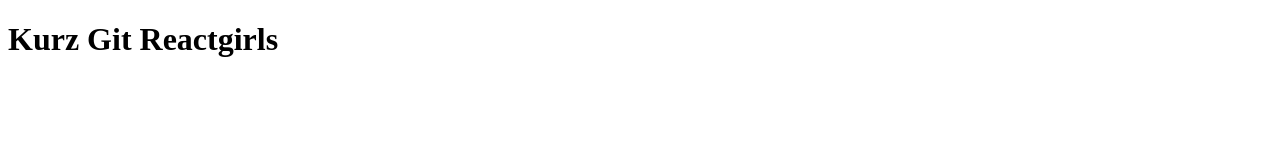
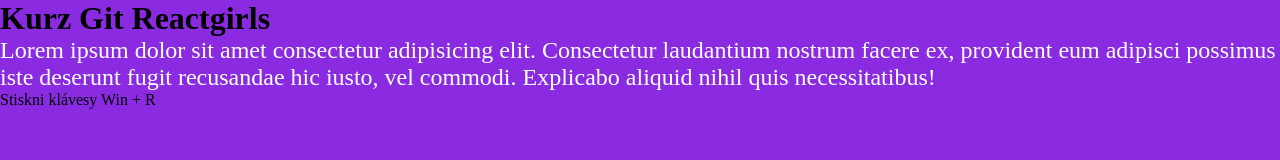
Before and after one commit to Barbora6/kurz-git-reactgirls, a plain HTML site: page Index.html in a window 1280 px wide. Drawn offline with Linux system fonts and the light colour scheme.

Commit message:
nové styly

```diff
--- a/Index.html
+++ b/Index.html
@@ -3,10 +3,20 @@
   <head>
     <meta charset="UTF-8" />
     <meta name="viewport" content="width=device-width, initial-scale=1.0" />
+    <link rel="stylesheet" href="Style.css" />
     <title>Document</title>
   </head>
   <body>
     <h1>Kurz Git Reactgirls</h1>
+    <p>
+      Lorem ipsum dolor sit amet consectetur adipisicing elit. Consectetur
+      laudantium nostrum facere ex, provident eum adipisci possimus iste
+      deserunt fugit recusandae hic iusto, vel commodi. Explicabo aliquid nihil
+      quis necessitatibus!
+    </p>
+    <ul>
+      <li>Stiskni klávesy Win + R</li>
+    </ul>
     <script type="module" src="Hello.js"></script>
   </body>
 </html>
--- /dev/null
+++ b/Style.css
@@ -0,0 +1,11 @@
+* {
+  margin: 0;
+  padding: 0;
+  box-sizing: border-box;
+  background-color: blueviolet;
+}
+
+p {
+  color: white;
+  font-size: 24px;
+}
```
